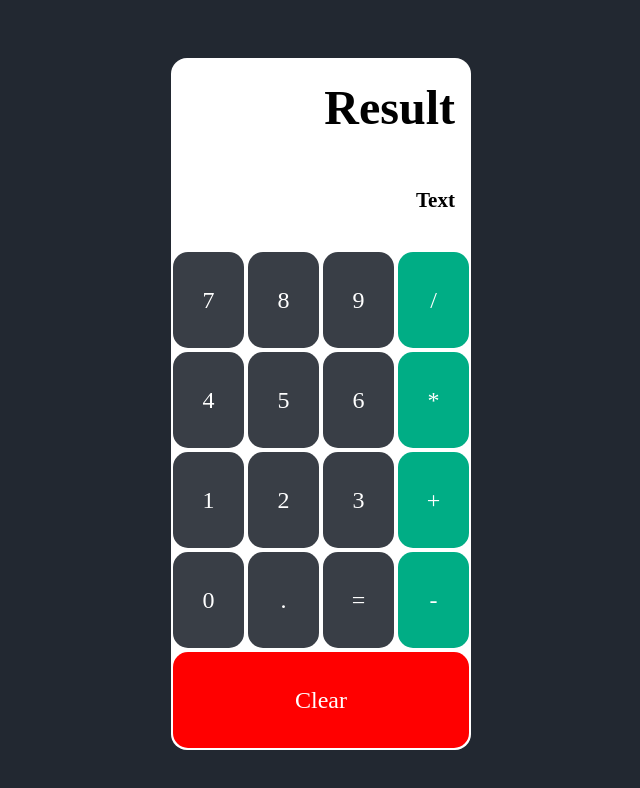
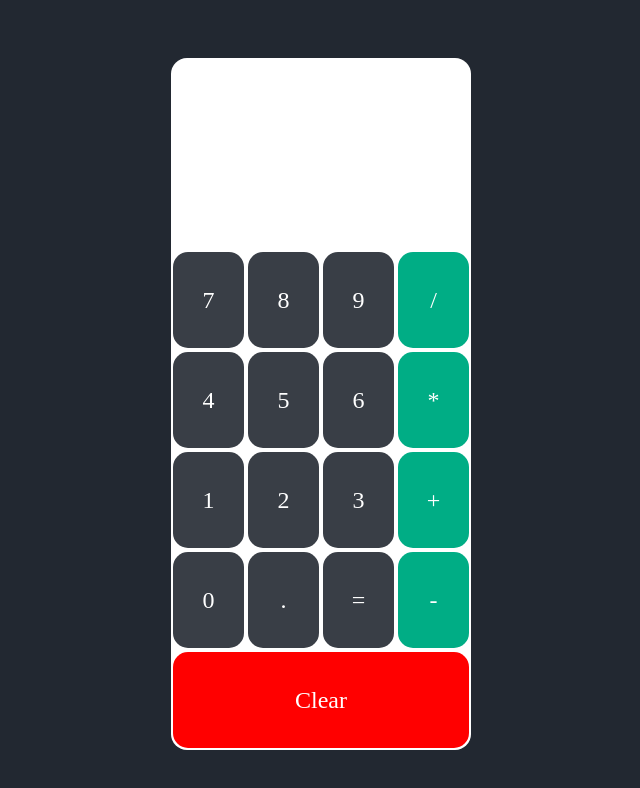
Before and after one commit to Soner-Ozciftci/React-Calculator-App, a React (Create React App) app: page / in a window 1280 px wide. Shown: the top 788 px of the page, without its empty margins (319-959 px from the left). Built offline with nearby package versions, Linux system fonts and the light colour scheme.

Commit message:
handleClick

```diff
--- a/src/App.js
+++ b/src/App.js
@@ -7,10 +7,14 @@ function App() {
   const [text,setText] = useState("")
   const [result,setResult] = useState("")
 
+  const addToText = (val) => {
+    setText((text)=> [...text,val + " "])
+  }
+
   return (
     <div className="App">
 <div className='calc-wrapper'>
-  <Input/>
+  <Input text={text} result={result} />
   <div className='row'>
   <Button symbol="7"/>
   <Button symbol="8"/>
--- a/src/components/Button.js
+++ b/src/components/Button.js
@@ -1,7 +1,7 @@
 import React from 'react'
 import './Button.css'
 
-function Button({symbol,color}) {
+function Button({symbol,color,handleClick}) {
   return (
     <div className='button-wrapper' style={{backgroundColor : color}}>{symbol}</div>
   )
--- a/src/components/Input.js
+++ b/src/components/Input.js
@@ -1,14 +1,14 @@
 import React from "react";
 import "./Input.css";
 
-function Input() {
+function Input({text,result}) {
   return (
     <div className="input-wrapper">
       <div className="result">
-        <h1>Result</h1>
+        <h1>{result}</h1>
       </div>
       <div className="text">
-        <h3>Text</h3>
+        <h3>{text}</h3>
       </div>
     </div>
   );
```
